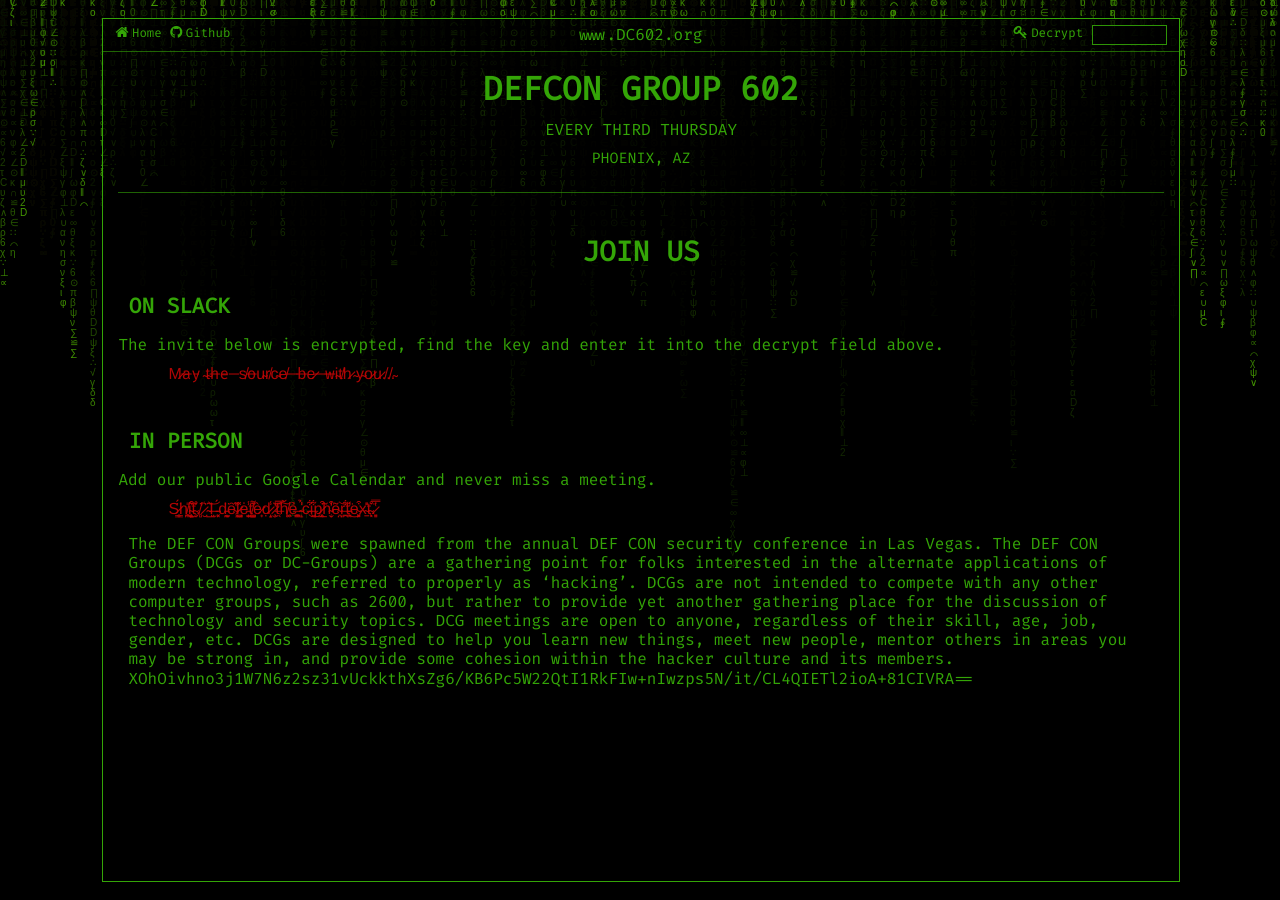
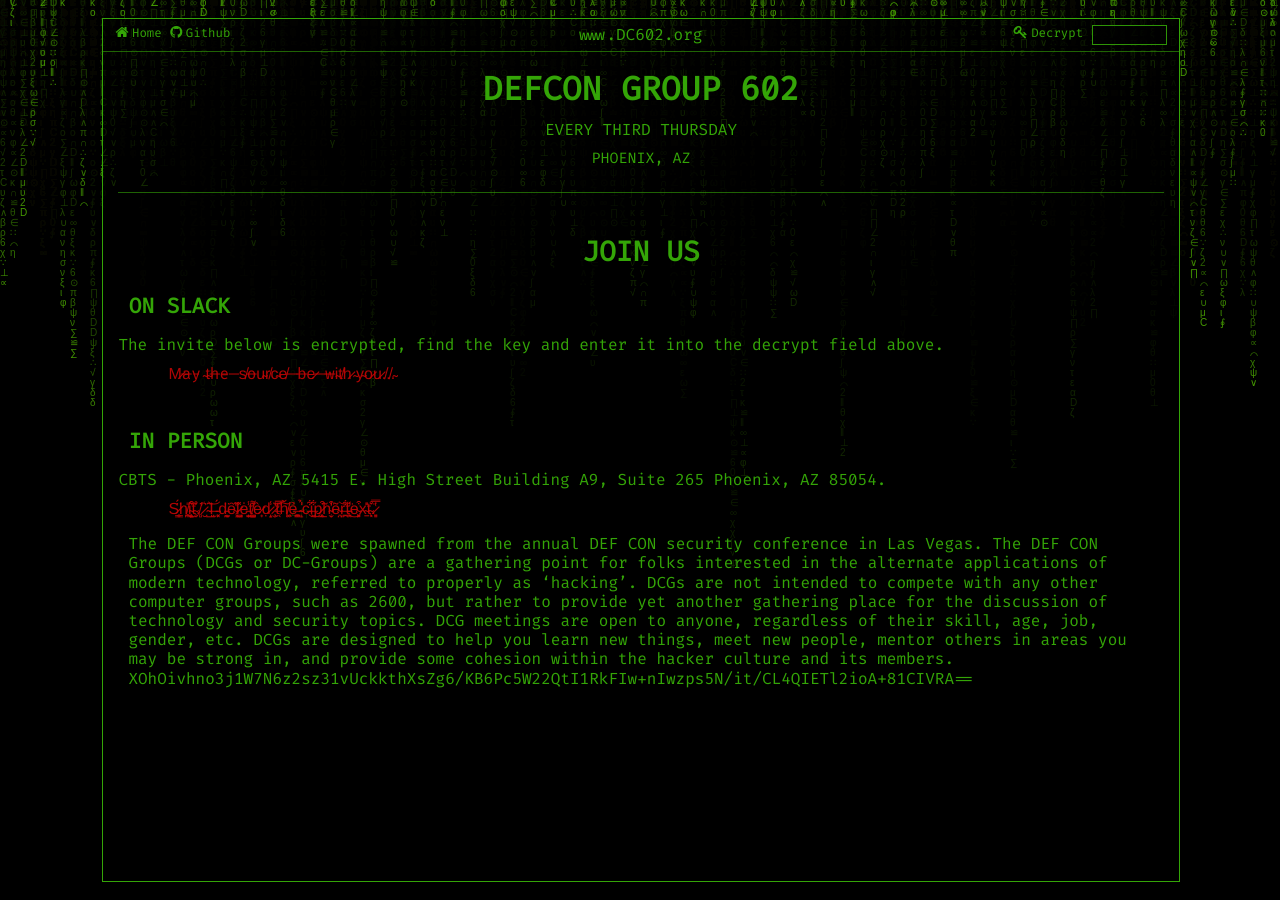
Before and after one commit to dc602/dc602-website, a Jekyll site: the page built from pages/index.md, in a window 1280 px wide. Built offline with Jekyll 4.4.1, drawn with Linux system fonts in a browser that asks for light colours.

Commit message:
Update index.md
Added Address to page for meetings

```diff
--- a/pages/index.md
+++ b/pages/index.md
@@ -35,7 +35,7 @@ The invite below is encrypted, find the key and enter it into the decrypt field
 <br/>
 
 ### In Person
-Add our public Google Calendar and never miss a meeting.
+CBTS - Phoenix, AZ 5415 E. High Street Building A9, Suite 265 Phoenix, AZ 85054.
 : <p class="encrypted" id="52YRRyEuyT7qg4f3QlYgZARZ5Flp2tO0FaxP/OvOYect3ecYyIusip/TMwYw==">S̷̥͇̈́h̸̪̥̎͜i̴̧̤̝͛̃͒t̴̥̍̊.̸̛̻̇ ̷̮͛ ̴̺͂͘͝I̶̫̝ ̵̗͓́d̵̰̝̠̈ȇ̴̹̔̋l̷̺̬̪̽ė̵̯̩̬̾t̸͈̳̺͌̕è̷̟ḍ̷̝̝̾ ̷̧̫̓̆͘t̶͔̅͂͠ȟ̸͖͚ẻ̶̪̥͚ ̴̝̉͑͗c̵͋͜i̶̱͖͋p̷̨̯̲̃͒h̴̬̜̓̍͒ẽ̴͉̤͝r̶̪̯͋t̵̗͉̓͘͜e̴̙̙͓͒x̴̠̎̍t̴͕̖̊̇͘.̷̞͈̔̿</p>
 
 The DEF CON Groups were spawned from the annual DEF CON security conference in Las Vegas. The DEF CON Groups (DCGs or DC-Groups) are a gathering point for folks interested in the alternate applications of modern technology, referred to properly as 'hacking'. DCGs are not intended to compete with any other computer groups, such as 2600, but rather to provide yet another gathering place for the discussion of technology and security topics. DCG meetings are open to anyone, regardless of their skill, age, job, gender, etc. DCGs are designed to help you learn new things, meet new people, mentor others in areas you may be strong in, and provide some cohesion within the hacker culture and its members.  XOhOivhno3j1W7N6z2sz31vUckkthXsZg6/KB6Pc5W22QtI1RkFIw+nIwzps5N/it/CL4QIETl2ioA+81CIVRA==
```
